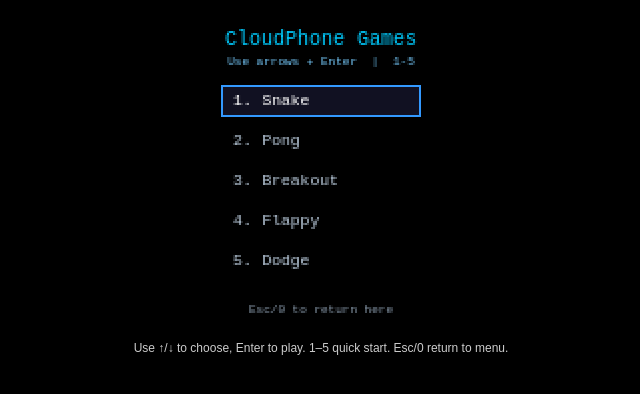
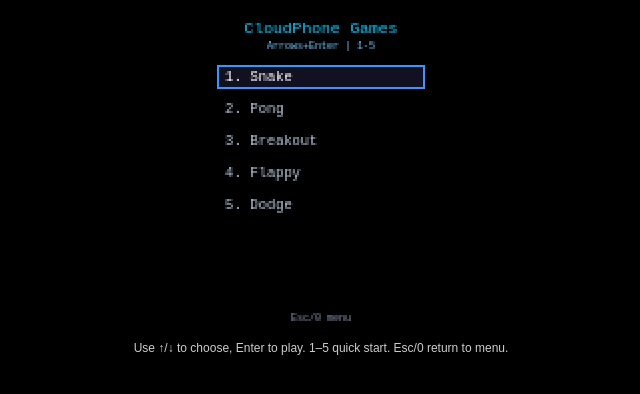
Before and after one commit to metetetefo/cloudPhone-games, a plain HTML site: page index.html in a window 1280 px wide. Shown: the part 46-440 px from the top of the page, without its empty margins (319-959 px from the left). Drawn offline with Linux system fonts and the light colour scheme.

Commit message:
Menü stilini güncelle ve oyun isimlerini daha iyi hizala

```diff
--- a/main.js
+++ b/main.js
@@ -31,32 +31,32 @@ function drawMenu() {
   ctx.fillStyle = '#000';
   ctx.fillRect(0, 0, W, H);
   ctx.fillStyle = '#0cf';
-  ctx.font = '10px monospace';
+  ctx.font = '8px monospace';
   ctx.textAlign = 'center';
-  ctx.fillText('CloudPhone Games', W / 2, 18);
+  ctx.fillText('CloudPhone Games', W / 2, 12);
   ctx.fillStyle = '#7cf';
-  ctx.font = '6px monospace';
-  ctx.fillText('Use arrows + Enter  |  1-5', W / 2, 28);
+  ctx.font = '5px monospace';
+  ctx.fillText('Arrows+Enter | 1-5', W / 2, 20);
 
   ctx.textAlign = 'left';
   for (let i = 0; i < games.length; i++) {
-    const y = 48 + i * 20;
+    const y = 36 + i * 16;
     const isSel = i === menuIndex;
     if (isSel) {
       ctx.fillStyle = '#112';
-      ctx.fillRect(10, y - 10, W - 20, 16);
+      ctx.fillRect(8, y - 8, W - 16, 12);
       ctx.strokeStyle = '#39f';
-      ctx.strokeRect(10.5, y - 9.5, W - 21, 15);
+      ctx.strokeRect(8.5, y - 7.5, W - 17, 11);
     }
     ctx.fillStyle = isSel ? '#fff' : '#bcd';
-    ctx.font = '8px monospace';
-    ctx.fillText(`${i + 1}. ${games[i].name}`, 16, y);
+    ctx.font = '7px monospace';
+    ctx.fillText(`${i + 1}. ${games[i].name}`, 12, y);
   }
 
   ctx.textAlign = 'center';
   ctx.fillStyle = '#89a';
-  ctx.font = '6px monospace';
-  ctx.fillText('Esc/0 to return here', W / 2, H - 8);
+  ctx.font = '5px monospace';
+  ctx.fillText('Esc/0 menu', W / 2, H - 4);
 }
 
 function startSelected(index) {
--- a/style.css
+++ b/style.css
@@ -30,3 +30,21 @@ h1 {
   opacity: 0.8;
   font-size: 12px;
 }
+
+/* Fit for Nokia 120x160 screens */
+@media (max-width: 240px) {
+  body {
+    padding-top: 0;
+    gap: 4px;
+  }
+  h1 {
+    display: none;
+  }
+  #help {
+    display: none;
+  }
+  #screen {
+    width: 100vw;
+    height: calc(100vw * (160/120));
+  }
+}
```
